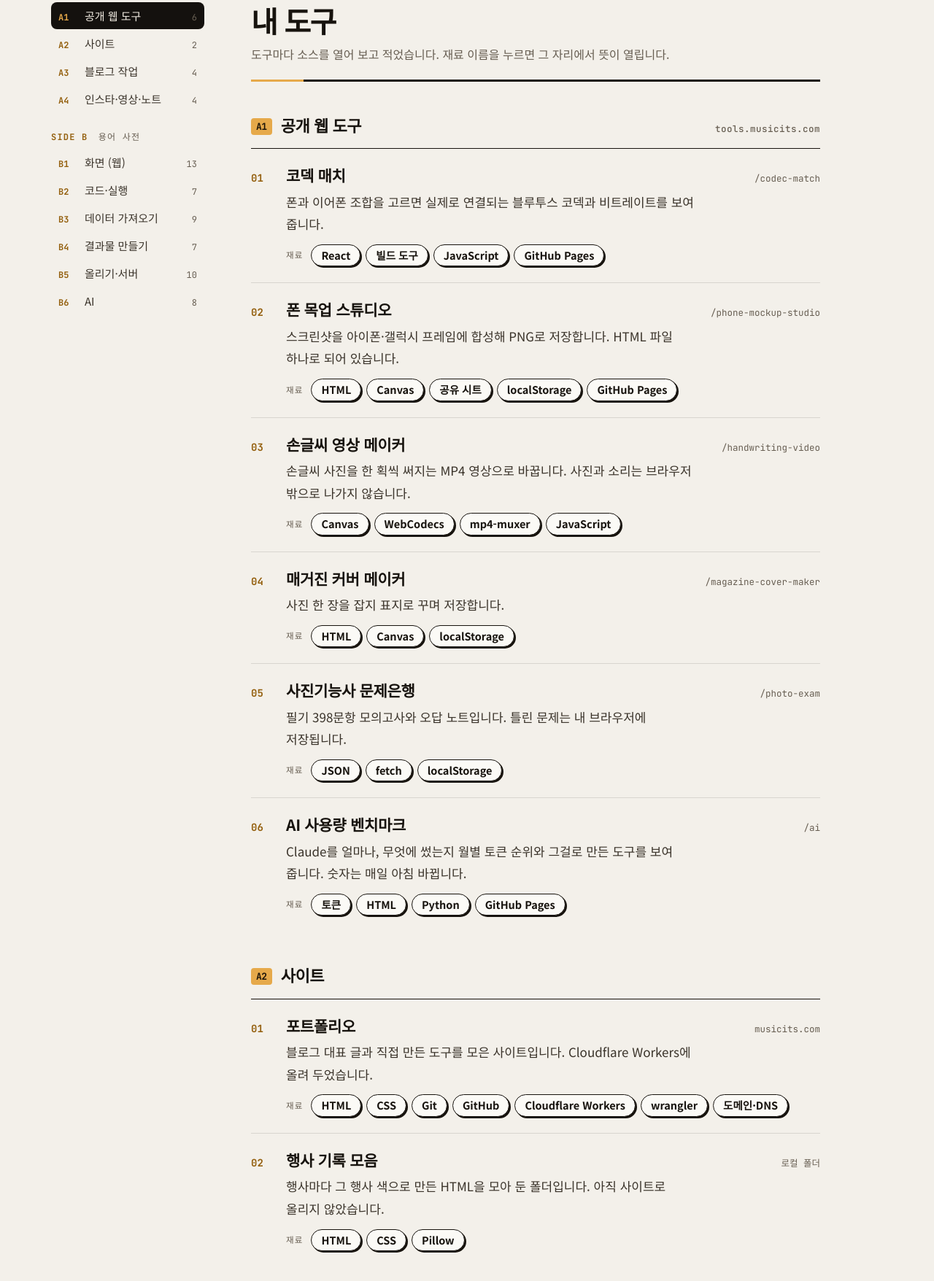
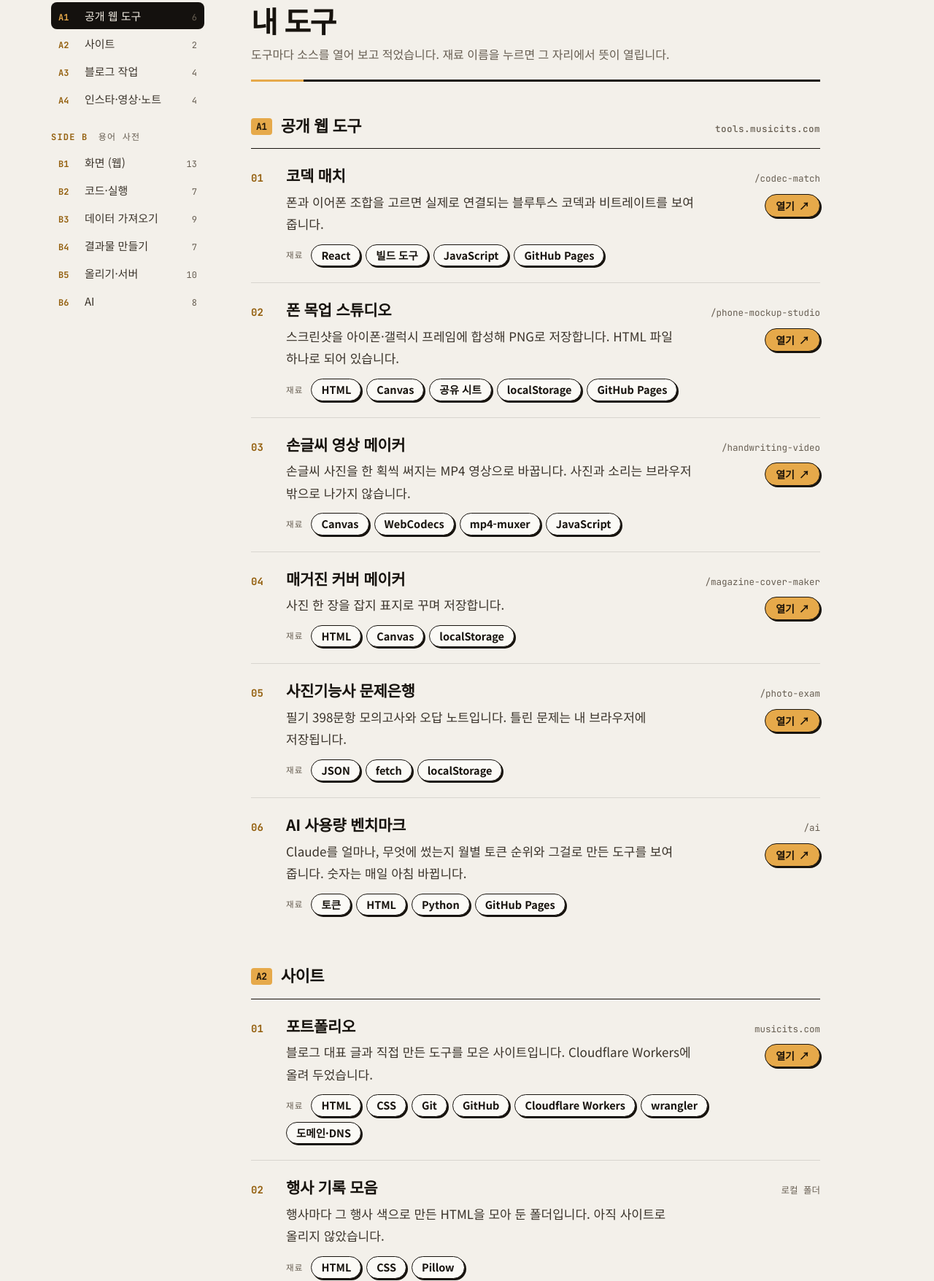
Before and after one commit to musicits/musicits.github.io, a plain HTML site: page glossary/index.html in a window 1280 px wide. Shown: the part 596-2352 px from the top of the page at 73% size. Drawn offline with nearby package versions, Linux system fonts and the light colour scheme.

Commit message:
기술 사전: 공개 도구 카드에 열기 버튼
- 넓은 화면은 주소 아래 오른쪽, 폰은 제목 옆에 두어 카드 줄이 늘지 않게 함
- 새 탭으로 열림, 포트폴리오 카드에도 같은 버튼

Co-Authored-By: Claude Opus 5.5 <noreply@anthropic.com>

```diff
--- a/glossary/index.html
+++ b/glossary/index.html
@@ -100,9 +100,9 @@ main{min-width:0;max-width:780px;display:grid;gap:80px}
 .group h3,.track h3{margin:0;display:flex;align-items:baseline;gap:12px;font-size:22px;font-weight:900;letter-spacing:-.02em;padding-block:10px 12px;border-bottom:1.5px solid var(--ink)}
 .gno{font:700 13px/1 var(--f-mono);color:var(--on-gold);background:var(--gold);padding:5px 7px;border-radius:4px;transform:translateY(-3px)}
 .group h3 small,.track h3 small{margin-left:auto;font:500 12.5px/1 var(--f-mono);letter-spacing:.04em;color:var(--muted);font-weight:500}
-.tool{display:grid;grid-template-columns:44px minmax(0,1fr);column-gap:4px;padding-block:22px;border-bottom:1px solid var(--line)}
+.tool{display:grid;grid-template-columns:44px minmax(0,1fr) auto;column-gap:4px;padding-block:22px;border-bottom:1px solid var(--line)}
 .tool>*{grid-column:2}
-.tool-top{grid-column:1/3;display:grid;grid-template-columns:44px minmax(0,1fr) auto;align-items:baseline;gap:4px}
+.tool-top{grid-column:1/-1;display:grid;grid-template-columns:44px minmax(0,1fr) auto;align-items:baseline;gap:4px}
 .tno,.eno{font:700 14px/1.6 var(--f-mono);color:var(--gold-ink);font-variant-numeric:tabular-nums}
 .tool h4{margin:0;font-size:21px;line-height:1.35;font-weight:700;letter-spacing:-.015em}
 .where{font:400 12.5px/1.4 var(--f-mono);color:var(--muted);text-align:right}
@@ -113,6 +113,10 @@ main{min-width:0;max-width:780px;display:grid;gap:80px}
 .mat:hover{background:var(--gold);color:var(--on-gold);transform:translate(-1px,-1px);box-shadow:3px 3px 0 var(--ink)}
 .mat:active{transform:translate(1px,1px);box-shadow:0 0 0 var(--ink)}
 .mat[aria-expanded="true"]{background:var(--gold);color:var(--on-gold)}
+.open{grid-column:3;grid-row:2/span 2;align-self:start;justify-self:end;margin:10px 0 0 20px;display:inline-flex;align-items:center;gap:6px;white-space:nowrap;font:700 14px/1 var(--f-body);text-decoration:none;color:var(--on-gold);background:var(--gold);border:1.5px solid var(--ink);border-radius:999px;padding:8px 14px;box-shadow:2px 2px 0 var(--ink);transition:transform .12s,box-shadow .12s,background .2s}
+.open:hover{background:var(--gold-hi);transform:translate(-1px,-1px);box-shadow:3px 3px 0 var(--ink)}
+.open:active{transform:translate(1px,1px);box-shadow:0 0 0 var(--ink)}
+.open:focus-visible{outline:3px solid var(--gold);outline-offset:2px}
 .note{margin:12px 0 0;font-size:14px;color:var(--muted);padding:8px 12px;background:var(--sunk);border-radius:8px}
 .entry{display:grid;grid-template-columns:44px minmax(0,1fr);column-gap:4px;padding-block:18px;border-bottom:1px solid var(--line);scroll-margin-top:96px;transition:background .5s}
 .entry:last-child,.group .tool:last-child{border-bottom:0}
@@ -146,6 +150,9 @@ a:focus-visible,button:focus-visible{outline:3px solid var(--gold);outline-offse
   .tool-top{grid-template-columns:36px minmax(0,1fr)}
   .tool,.entry{grid-template-columns:36px minmax(0,1fr)}
   .where{grid-column:2;text-align:left}
+  .tool{grid-template-columns:36px minmax(0,1fr)}
+  .open{grid-column:2;grid-row:1;justify-self:end;align-self:start;margin:2px 0 0;padding:7px 12px;font-size:13.5px}
+  .tool:has(.open) .tool-top{padding-right:78px;grid-row:1}
   .group h3 small,.track h3 small{display:none}
   .pop{left:12px!important;right:12px;width:auto;top:auto!important;bottom:calc(12px + env(safe-area-inset-bottom,0px))}
 }
@@ -214,15 +221,15 @@ a:focus-visible,button:focus-visible{outline:3px solid var(--gold);outline-offse
 <main id="main">
 <section class="part" id="tools" aria-labelledby="h-tools"><div class="part-head"><p class="side">SIDE A</p><h2 id="h-tools">내 도구</h2><p>도구마다 소스를 열어 보고 적었습니다. 재료 이름을 누르면 그 자리에서 뜻이 열립니다.</p></div>
 <div class="group" id="g0"><h3><span class="gno">A1</span>공개 웹 도구<small>tools.musicits.com</small></h3>
-<article class="tool" id="tool-0-0" data-search="코덱 매치 폰과 이어폰 조합을 고르면 실제로 연결되는 블루투스 코덱과 비트레이트를 보여 줍니다."><div class="tool-top"><span class="tno">01</span><h4>코덱 매치</h4><span class="where">/codec-match</span></div><p class="desc">폰과 이어폰 조합을 고르면 실제로 연결되는 블루투스 코덱과 비트레이트를 보여 줍니다.</p><div class="mats"><span class="lbl">재료</span><button type="button" class="mat" data-term="t-react">React</button> <button type="button" class="mat" data-term="t-build">빌드 도구</button> <button type="button" class="mat" data-term="t-js">JavaScript</button> <button type="button" class="mat" data-term="t-pages">GitHub Pages</button></div></article>
-<article class="tool" id="tool-0-1" data-search="폰 목업 스튜디오 스크린샷을 아이폰·갤럭시 프레임에 합성해 PNG로 저장합니다. HTML 파일 하나로 되어 있습니다."><div class="tool-top"><span class="tno">02</span><h4>폰 목업 스튜디오</h4><span class="where">/phone-mockup-studio</span></div><p class="desc">스크린샷을 아이폰·갤럭시 프레임에 합성해 PNG로 저장합니다. HTML 파일 하나로 되어 있습니다.</p><div class="mats"><span class="lbl">재료</span><button type="button" class="mat" data-term="t-html">HTML</button> <button type="button" class="mat" data-term="t-canvas">Canvas</button> <button type="button" class="mat" data-term="t-share">공유 시트</button> <button type="button" class="mat" data-term="t-storage">localStorage</button> <button type="button" class="mat" data-term="t-pages">GitHub Pages</button></div></article>
-<article class="tool" id="tool-0-2" data-search="손글씨 영상 메이커 손글씨 사진을 한 획씩 써지는 MP4 영상으로 바꿉니다. 사진과 소리는 브라우저 밖으로 나가지 않습니다."><div class="tool-top"><span class="tno">03</span><h4>손글씨 영상 메이커</h4><span class="where">/handwriting-video</span></div><p class="desc">손글씨 사진을 한 획씩 써지는 MP4 영상으로 바꿉니다. 사진과 소리는 브라우저 밖으로 나가지 않습니다.</p><div class="mats"><span class="lbl">재료</span><button type="button" class="mat" data-term="t-canvas">Canvas</button> <button type="button" class="mat" data-term="t-webcodecs">WebCodecs</button> <button type="button" class="mat" data-term="t-muxer">mp4-muxer</button> <button type="button" class="mat" data-term="t-js">JavaScript</button></div></article>
-<article class="tool" id="tool-0-3" data-search="매거진 커버 메이커 사진 한 장을 잡지 표지로 꾸며 저장합니다."><div class="tool-top"><span class="tno">04</span><h4>매거진 커버 메이커</h4><span class="where">/magazine-cover-maker</span></div><p class="desc">사진 한 장을 잡지 표지로 꾸며 저장합니다.</p><div class="mats"><span class="lbl">재료</span><button type="button" class="mat" data-term="t-html">HTML</button> <button type="button" class="mat" data-term="t-canvas">Canvas</button> <button type="button" class="mat" data-term="t-storage">localStorage</button></div></article>
-<article class="tool" id="tool-0-4" data-search="사진기능사 문제은행 필기 398문항 모의고사와 오답 노트입니다. 틀린 문제는 내 브라우저에 저장됩니다."><div class="tool-top"><span class="tno">05</span><h4>사진기능사 문제은행</h4><span class="where">/photo-exam</span></div><p class="desc">필기 398문항 모의고사와 오답 노트입니다. 틀린 문제는 내 브라우저에 저장됩니다.</p><div class="mats"><span class="lbl">재료</span><button type="button" class="mat" data-term="t-json">JSON</button> <button type="button" class="mat" data-term="t-fetch">fetch</button> <button type="button" class="mat" data-term="t-storage">localStorage</button></div></article>
-<article class="tool" id="tool-0-5" data-search="AI 사용량 벤치마크 Claude를 얼마나, 무엇에 썼는지 월별 토큰 순위와 그걸로 만든 도구를 보여 줍니다. 숫자는 매일 아침 바뀝니다."><div class="tool-top"><span class="tno">06</span><h4>AI 사용량 벤치마크</h4><span class="where">/ai</span></div><p class="desc">Claude를 얼마나, 무엇에 썼는지 월별 토큰 순위와 그걸로 만든 도구를 보여 줍니다. 숫자는 매일 아침 바뀝니다.</p><div class="mats"><span class="lbl">재료</span><button type="button" class="mat" data-term="t-token">토큰</button> <button type="button" class="mat" data-term="t-html">HTML</button> <button type="button" class="mat" data-term="t-python">Python</button> <button type="button" class="mat" data-term="t-pages">GitHub Pages</button></div></article>
+<article class="tool" id="tool-0-0" data-search="코덱 매치 폰과 이어폰 조합을 고르면 실제로 연결되는 블루투스 코덱과 비트레이트를 보여 줍니다."><div class="tool-top"><span class="tno">01</span><h4>코덱 매치</h4><span class="where">/codec-match</span></div><p class="desc">폰과 이어폰 조합을 고르면 실제로 연결되는 블루투스 코덱과 비트레이트를 보여 줍니다.</p><div class="mats"><span class="lbl">재료</span><button type="button" class="mat" data-term="t-react">React</button> <button type="button" class="mat" data-term="t-build">빌드 도구</button> <button type="button" class="mat" data-term="t-js">JavaScript</button> <button type="button" class="mat" data-term="t-pages">GitHub Pages</button></div><a class="open" href="../codec-match/" target="_blank" rel="noopener" aria-label="코덱 매치 열기 (새 탭)">열기 <span aria-hidden="true">↗</span></a></article>
+<article class="tool" id="tool-0-1" data-search="폰 목업 스튜디오 스크린샷을 아이폰·갤럭시 프레임에 합성해 PNG로 저장합니다. HTML 파일 하나로 되어 있습니다."><div class="tool-top"><span class="tno">02</span><h4>폰 목업 스튜디오</h4><span class="where">/phone-mockup-studio</span></div><p class="desc">스크린샷을 아이폰·갤럭시 프레임에 합성해 PNG로 저장합니다. HTML 파일 하나로 되어 있습니다.</p><div class="mats"><span class="lbl">재료</span><button type="button" class="mat" data-term="t-html">HTML</button> <button type="button" class="mat" data-term="t-canvas">Canvas</button> <button type="button" class="mat" data-term="t-share">공유 시트</button> <button type="button" class="mat" data-term="t-storage">localStorage</button> <button type="button" class="mat" data-term="t-pages">GitHub Pages</button></div><a class="open" href="../phone-mockup-studio/" target="_blank" rel="noopener" aria-label="폰 목업 스튜디오 열기 (새 탭)">열기 <span aria-hidden="true">↗</span></a></article>
+<article class="tool" id="tool-0-2" data-search="손글씨 영상 메이커 손글씨 사진을 한 획씩 써지는 MP4 영상으로 바꿉니다. 사진과 소리는 브라우저 밖으로 나가지 않습니다."><div class="tool-top"><span class="tno">03</span><h4>손글씨 영상 메이커</h4><span class="where">/handwriting-video</span></div><p class="desc">손글씨 사진을 한 획씩 써지는 MP4 영상으로 바꿉니다. 사진과 소리는 브라우저 밖으로 나가지 않습니다.</p><div class="mats"><span class="lbl">재료</span><button type="button" class="mat" data-term="t-canvas">Canvas</button> <button type="button" class="mat" data-term="t-webcodecs">WebCodecs</button> <button type="button" class="mat" data-term="t-muxer">mp4-muxer</button> <button type="button" class="mat" data-term="t-js">JavaScript</button></div><a class="open" href="../handwriting-video/" target="_blank" rel="noopener" aria-label="손글씨 영상 메이커 열기 (새 탭)">열기 <span aria-hidden="true">↗</span></a></article>
+<article class="tool" id="tool-0-3" data-search="매거진 커버 메이커 사진 한 장을 잡지 표지로 꾸며 저장합니다."><div class="tool-top"><span class="tno">04</span><h4>매거진 커버 메이커</h4><span class="where">/magazine-cover-maker</span></div><p class="desc">사진 한 장을 잡지 표지로 꾸며 저장합니다.</p><div class="mats"><span class="lbl">재료</span><button type="button" class="mat" data-term="t-html">HTML</button> <button type="button" class="mat" data-term="t-canvas">Canvas</button> <button type="button" class="mat" data-term="t-storage">localStorage</button></div><a class="open" href="../magazine-cover-maker/" target="_blank" rel="noopener" aria-label="매거진 커버 메이커 열기 (새 탭)">열기 <span aria-hidden="true">↗</span></a></article>
+<article class="tool" id="tool-0-4" data-search="사진기능사 문제은행 필기 398문항 모의고사와 오답 노트입니다. 틀린 문제는 내 브라우저에 저장됩니다."><div class="tool-top"><span class="tno">05</span><h4>사진기능사 문제은행</h4><span class="where">/photo-exam</span></div><p class="desc">필기 398문항 모의고사와 오답 노트입니다. 틀린 문제는 내 브라우저에 저장됩니다.</p><div class="mats"><span class="lbl">재료</span><button type="button" class="mat" data-term="t-json">JSON</button> <button type="button" class="mat" data-term="t-fetch">fetch</button> <button type="button" class="mat" data-term="t-storage">localStorage</button></div><a class="open" href="../photo-exam/" target="_blank" rel="noopener" aria-label="사진기능사 문제은행 열기 (새 탭)">열기 <span aria-hidden="true">↗</span></a></article>
+<article class="tool" id="tool-0-5" data-search="AI 사용량 벤치마크 Claude를 얼마나, 무엇에 썼는지 월별 토큰 순위와 그걸로 만든 도구를 보여 줍니다. 숫자는 매일 아침 바뀝니다."><div class="tool-top"><span class="tno">06</span><h4>AI 사용량 벤치마크</h4><span class="where">/ai</span></div><p class="desc">Claude를 얼마나, 무엇에 썼는지 월별 토큰 순위와 그걸로 만든 도구를 보여 줍니다. 숫자는 매일 아침 바뀝니다.</p><div class="mats"><span class="lbl">재료</span><button type="button" class="mat" data-term="t-token">토큰</button> <button type="button" class="mat" data-term="t-html">HTML</button> <button type="button" class="mat" data-term="t-python">Python</button> <button type="button" class="mat" data-term="t-pages">GitHub Pages</button></div><a class="open" href="../ai/" target="_blank" rel="noopener" aria-label="AI 사용량 벤치마크 열기 (새 탭)">열기 <span aria-hidden="true">↗</span></a></article>
 </div>
 <div class="group" id="g1"><h3><span class="gno">A2</span>사이트<small></small></h3>
-<article class="tool" id="tool-1-0" data-search="포트폴리오 블로그 대표 글과 직접 만든 도구를 모은 사이트입니다. Cloudflare Workers에 올려 두었습니다."><div class="tool-top"><span class="tno">01</span><h4>포트폴리오</h4><span class="where">musicits.com</span></div><p class="desc">블로그 대표 글과 직접 만든 도구를 모은 사이트입니다. Cloudflare Workers에 올려 두었습니다.</p><div class="mats"><span class="lbl">재료</span><button type="button" class="mat" data-term="t-html">HTML</button> <button type="button" class="mat" data-term="t-css">CSS</button> <button type="button" class="mat" data-term="t-git">Git</button> <button type="button" class="mat" data-term="t-github">GitHub</button> <button type="button" class="mat" data-term="t-workers">Cloudflare Workers</button> <button type="button" class="mat" data-term="t-wrangler">wrangler</button> <button type="button" class="mat" data-term="t-domain">도메인·DNS</button></div></article>
+<article class="tool" id="tool-1-0" data-search="포트폴리오 블로그 대표 글과 직접 만든 도구를 모은 사이트입니다. Cloudflare Workers에 올려 두었습니다."><div class="tool-top"><span class="tno">01</span><h4>포트폴리오</h4><span class="where">musicits.com</span></div><p class="desc">블로그 대표 글과 직접 만든 도구를 모은 사이트입니다. Cloudflare Workers에 올려 두었습니다.</p><div class="mats"><span class="lbl">재료</span><button type="button" class="mat" data-term="t-html">HTML</button> <button type="button" class="mat" data-term="t-css">CSS</button> <button type="button" class="mat" data-term="t-git">Git</button> <button type="button" class="mat" data-term="t-github">GitHub</button> <button type="button" class="mat" data-term="t-workers">Cloudflare Workers</button> <button type="button" class="mat" data-term="t-wrangler">wrangler</button> <button type="button" class="mat" data-term="t-domain">도메인·DNS</button></div><a class="open" href="https://musicits.com/" target="_blank" rel="noopener" aria-label="포트폴리오 열기 (새 탭)">열기 <span aria-hidden="true">↗</span></a></article>
 <article class="tool" id="tool-1-1" data-search="행사 기록 모음 행사마다 그 행사 색으로 만든 HTML을 모아 둔 폴더입니다. 아직 사이트로 올리지 않았습니다."><div class="tool-top"><span class="tno">02</span><h4>행사 기록 모음</h4><span class="where">로컬 폴더</span></div><p class="desc">행사마다 그 행사 색으로 만든 HTML을 모아 둔 폴더입니다. 아직 사이트로 올리지 않았습니다.</p><div class="mats"><span class="lbl">재료</span><button type="button" class="mat" data-term="t-html">HTML</button> <button type="button" class="mat" data-term="t-css">CSS</button> <button type="button" class="mat" data-term="t-pillow">Pillow</button></div></article>
 </div>
 <div class="group" id="g2"><h3><span class="gno">A3</span>블로그 작업<small>더블클릭으로 실행</small></h3>
```
